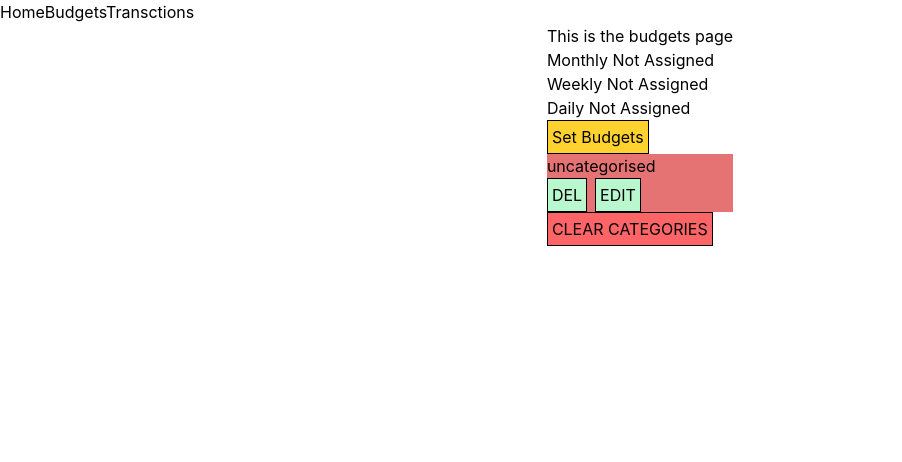
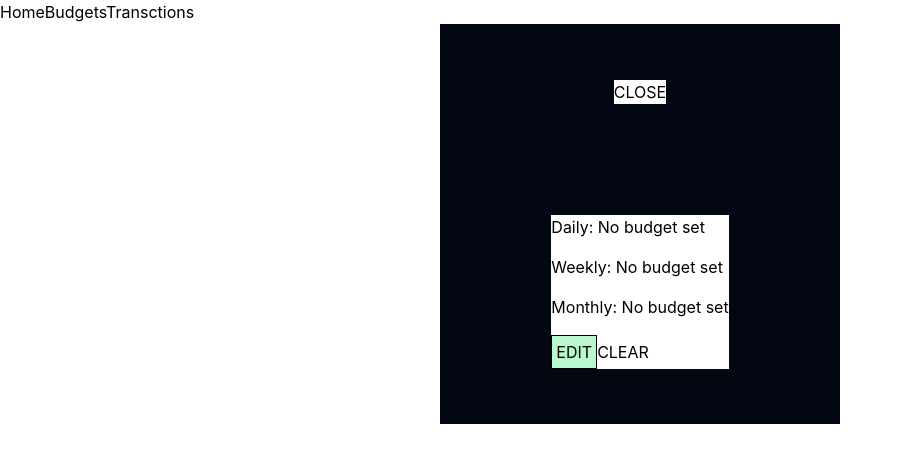
Before and after one commit to Emvil-git/wowee-ree-dough, a React (Vite) app: page /budgets in a window 1280 px wide. Both pictures are taken after a click on the button "Set Budgets". Shown: the top 462 px of the page, without its empty margins (0-902 px from the left). Built offline with nearby package versions, Linux system fonts and the light colour scheme.

Commit message:
feat: edit budgets from budgets page

```diff
--- a/src/pages/Budgets/Budgets.tsx
+++ b/src/pages/Budgets/Budgets.tsx
@@ -2,16 +2,20 @@ import { BudgetsTop } from "./components/BudgetsTop"
 import { BudgetCategory } from "./components/BudgetCategory"
 import BudgetContext from "./budgetcontext"
 import { useState } from "react"
+import { BudgetModal } from "./components/BudgetModal"
 
 const Budgets = () => {
     const [bModalShow, setBModalShow] = useState(false)
+    const [bModalMode, setBModalMode] = useState<"setBudget">("setBudget")
     return(
-        <BudgetContext value={{bModalShow,setBModalShow}}>
+        <BudgetContext value={{bModalShow,setBModalShow, bModalMode, setBModalMode}}>
             <div>
                 This is the budgets page
                 <BudgetsTop/>
                 <BudgetCategory/>
             </div>
+
+            {bModalShow ? <BudgetModal/> : ''}
         </BudgetContext>
     )
 }
--- a/src/pages/Budgets/budgetcontext.ts
+++ b/src/pages/Budgets/budgetcontext.ts
@@ -3,12 +3,16 @@ import { createContext } from "react"
 interface BudgetContextVals {
     bModalShow: boolean
     setBModalShow: (bModalShow: boolean) => void
+    bModalMode: "setBudget"
+    setBModalMode: (bModalMode: "setBudget") => void
 }
 
 const BudgetContext = createContext<BudgetContextVals>(
     {
         bModalShow: false,
-        setBModalShow: () => {}
+        setBModalShow: () => {},
+        bModalMode: "setBudget",
+        setBModalMode: () => {}
     }
 )
 
--- /dev/null
+++ b/src/pages/Budgets/components/BudgetModal.tsx
@@ -0,0 +1,31 @@
+import React, { useContext } from "react"
+import { BudgetsModalForm } from "../../../components/BudgetsModalForm"
+import BudgetContext from "../budgetcontext"
+
+export const BudgetModal = () => {
+
+    const {bModalShow, setBModalShow, bModalMode} = useContext(BudgetContext)
+
+    const handleCloseClick = (ev:React.MouseEvent<HTMLButtonElement>) => {
+        ev.preventDefault()
+        if (bModalShow) {
+            setBModalShow(false)
+        }
+    }
+
+    return(
+        <div className="absolute bg-gray-950 w-100 h-100 grid place-items-center">
+            <button className="bg-white" onClick={handleCloseClick}>CLOSE</button>
+            {
+                (() =>{
+                    switch (true){
+                        case bModalMode === "setBudget":
+                            return <BudgetsModalForm page="budget"/>
+                        default:
+                            return ''
+                    }
+                })() // iffy time
+            }
+        </div>
+    )
+}
--- a/src/pages/Budgets/components/BudgetsTop.tsx
+++ b/src/pages/Budgets/components/BudgetsTop.tsx
@@ -1,8 +1,18 @@
+import React, { useContext } from "react"
 import useExStore from "../../../store/expenses"
+import BudgetContext from "../budgetcontext"
 
 export const BudgetsTop = () => {
 
     const budgets = useExStore((state) => state.budgets)
+    const {bModalMode, setBModalMode, setBModalShow} = useContext(BudgetContext)
+
+    const handleOpenModal = (ev:React.MouseEvent<HTMLButtonElement>) => {
+        ev.preventDefault()
+
+        setBModalMode("setBudget")
+        setBModalShow(true)
+    }
 
     return(
         <div>
@@ -14,6 +24,7 @@ export const BudgetsTop = () => {
 
             <button
                 className="p-1 border bg-amber-300"
+                onClick={handleOpenModal}
             >
                 Set Budgets
             </button>
```
